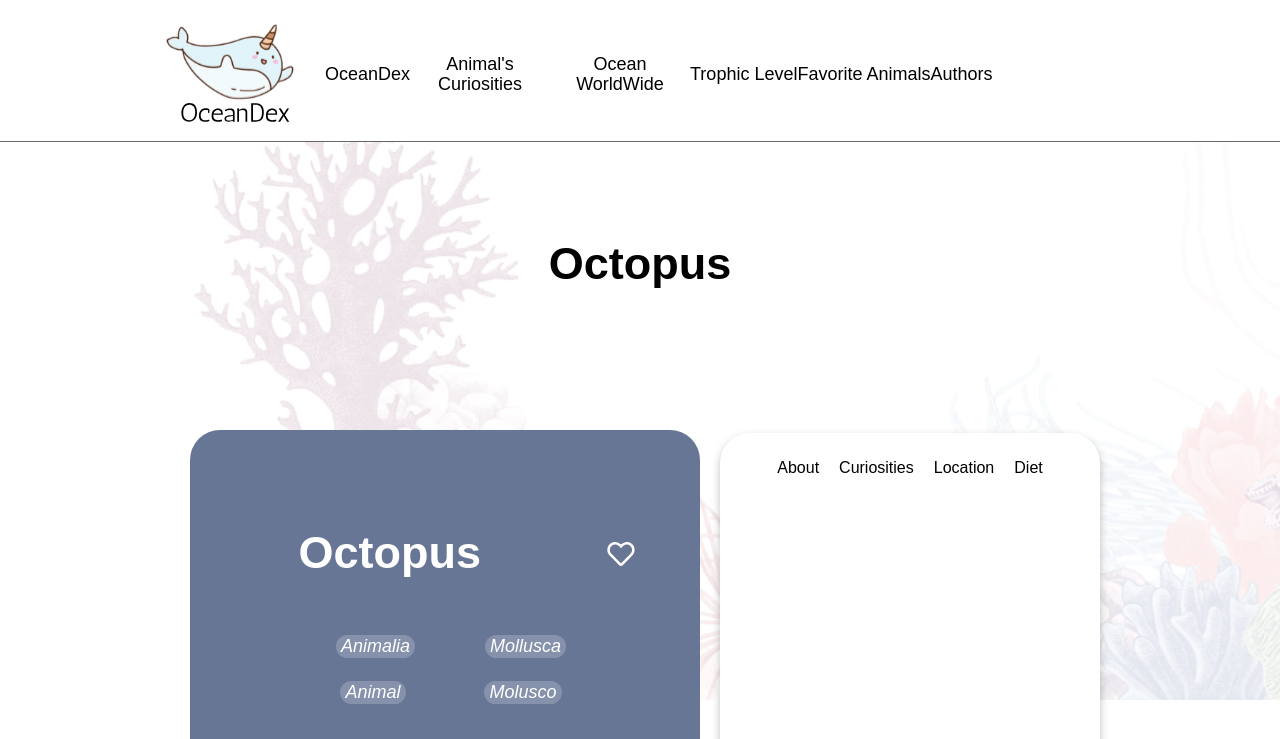
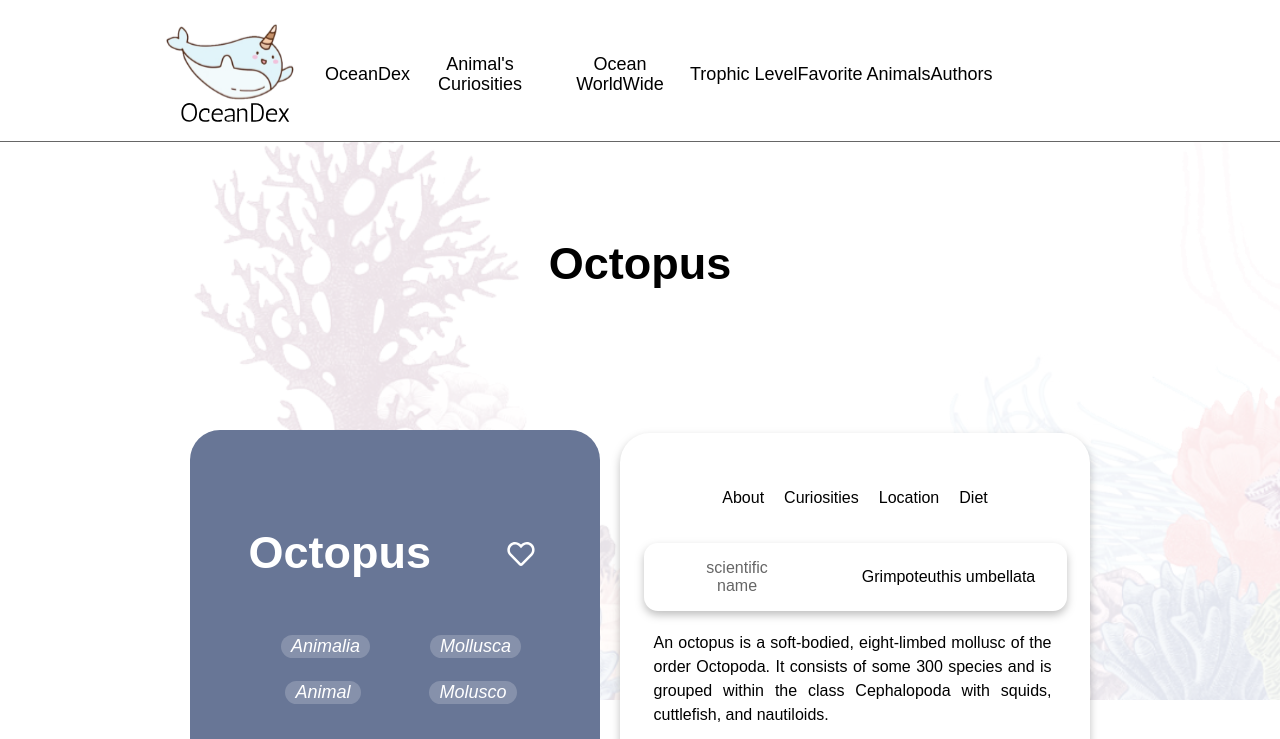
Before and after one commit to xossiane/javascript-oceandex, a Next.js app: page /About in a window 1280 px wide. Shown: the top 739 px of the page. Built offline with nearby package versions, Linux system fonts and the light colour scheme; a web font is replaced by a local one.

Commit message:
ocenadex and about pages

```diff
--- a/components/atoms/Like/styles.module.scss
+++ b/components/atoms/Like/styles.module.scss
@@ -1,8 +1,8 @@
 .like {
 
 
-  @media screen and (min-width: 1440px) {
-    width: 2.25rem;
-    height: 0.875rem;
-  }
+  // @media screen and (min-width: 1440px) {
+  //   width: 2.25rem;
+  //   height: 0.875rem;
+  // }
 }
--- a/components/molecules/AnimalsCard/index.jsx
+++ b/components/molecules/AnimalsCard/index.jsx
@@ -19,7 +19,7 @@ export default function AnimalsCard({
       chooseColor = "animalsCard--blue";
     } else if (phylum === "Chordata") {
       chooseColor = "animalsCard--purple";
-    } else if (phylum === "Arthropoda ") {
+    } else if (phylum === "Arthropoda") {
       chooseColor = "animalsCard--pink";
     } else if (phylum === "Mollusca") {
       chooseColor = "animalsCard--green";
--- a/components/molecules/AnimalsTag/styles.module.scss
+++ b/components/molecules/AnimalsTag/styles.module.scss
@@ -10,8 +10,8 @@
         text-align: center;
         width: fit-content;
         border-radius: 3.8rem;
-        padding-left: 0.5rem;
-        padding-right: 0.5rem;
+        padding-left: 1rem;
+        padding-right: 1rem;
         padding-top: 0.12rem;
         padding-bottom: 0.12rem;
         background-color: variables.$grey;
--- a/components/organisms/Curiosities/styles.module.scss
+++ b/components/organisms/Curiosities/styles.module.scss
@@ -1,25 +1,22 @@
 @use "@styles/variables";
 .Curiosities{
     &__text{
-        width: 90%;
-        /* min-height: 25rem ; */
+      box-sizing: border-box;
         text-align: justify;
         line-height: 2.4rem;
-        margin: auto;
+        margin: 0 3.2rem;
         @media (min-width: 768px) {
           margin: 2.2rem 6.2rem 2.2rem;
         }
     }
     &__img{
         display: flex;
-        max-height: 20.5rem;
+        width: 34rem;
         border-radius: 2.4rem;
         margin: 3rem auto;
         object-fit: cover;
-        @media (min-width: 1024px) {
-          width: 34rem;
+        @media (min-width: 1440px) {
             width: 50rem;
-            max-height: 27.3rem;
         }
     }
   }
--- a/components/organisms/Location/styles.module.scss
+++ b/components/organisms/Location/styles.module.scss
@@ -4,17 +4,14 @@
     justify-content: center;
     align-items: center;
     width: 100%;
-    &__title{
-        margin-top: 3rem;
-    }
     &__img{
         display: flex;
         width: 34rem;
-        max-height: 20.5rem;
+        max-height: 20rem;
         border-radius: 2.4rem;
-        margin: 3rem auto;
+        margin: 0 auto;
         object-fit: cover;
-        @media (min-width: 1024px) {
+        @media (min-width: 1440px) {
             width: 50rem;
             max-height: 27.3rem;
         }
--- a/components/organisms/Tabs/index.jsx
+++ b/components/organisms/Tabs/index.jsx
@@ -10,9 +10,13 @@ import Diet from "@organisms/Diet";
 
 const TabsDemo = () => (
   /* NOME DAS TABS */
-  <Tabs.Root className={styles[`TabsRoot`]} defaultValue="tab1">
+  <Tabs.Root className={styles[`TabsRoot`]} defaultValue="About">
     <Tabs.List className={styles[`TabsList`]} aria-label="">
-      <Tabs.Trigger className={styles[`TabsTrigger`]} aria-label="About" value="About">
+      <Tabs.Trigger
+        className={styles[`TabsTrigger`]}
+        aria-label="About"
+        value="About"
+      >
         <Text
           className={styles[`TabsTrigger--text`]}
           color="black"
--- a/components/organisms/Tabs/styles.module.scss
+++ b/components/organisms/Tabs/styles.module.scss
@@ -3,15 +3,20 @@
 .TabsRoot {
   display: flex;
   width: 100%;
-  height: 100%;
-  margin: 2rem 3rem;
   flex-direction: column;
+  position: relative;
 }
 
 .TabsList {
   width: 100%;
   display: flex;
   justify-content: center;
+  align-items: flex-start;
+
+  @media (min-width: 1024px) {
+    position: fixed;
+    top: 30px;
+  }
 }
 
 .TabsTrigger {
@@ -21,6 +26,8 @@
   border: 0;
   padding: 0;
   background-color: variables.$white;
+
+
 
   &--text:hover {
     color: variables.$blue;
@@ -32,4 +39,7 @@
 .TabsContent {
   display: flex;
   flex-direction: column;
+  @media (min-width: 1024px) {
+    margin-top: 11rem;
+  }
 }
--- a/pages/About/index.jsx
+++ b/pages/About/index.jsx
@@ -40,14 +40,10 @@ export default function AboutPage() {
               Octopus{" "}
             </Heading>
             <section className={styles[`AboutPage__tag`]}>
-              <AnimalsTag
-                className={styles[`AboutPage__tag--bg`]}
-                label={"Animalia"}
-                text="text"
-              ></AnimalsTag>{" "}
+              <AnimalsTag label={"Animalia"} text="text"></AnimalsTag>{" "}
               <AnimalsTag label={"Mollusca"} text="text"></AnimalsTag>
             </section>
-            <section className={styles[`AboutPage__tag2`]}>
+            <section className={styles[`AboutPage__tag--bottom`]}>
               <AnimalsTag label={"Animal"} text="text"></AnimalsTag>{" "}
               <AnimalsTag label={"Molusco"} text="text"></AnimalsTag>
             </section>
--- a/pages/About/styles.module.scss
+++ b/pages/About/styles.module.scss
@@ -9,13 +9,13 @@
     justify-content: center;
     margin: 0 !important;
 
-    @media (min-width: 768px) {
+    @media (min-width: 1024px) {
         background-color: variables.$white;
     }
 
     &__title {
         display: none;
-        @media (min-width: 768px) {
+        @media (min-width: 1024px) {
             display: block;
             text-align: center;
         }
@@ -23,7 +23,7 @@
 
     &__Content {
 
-        @media (min-width: 768px) {
+        @media (min-width: 1024px) {
             display: flex;
             flex-direction: row;
             background-color: variables.$white;
@@ -36,25 +36,25 @@
 
     }
     &__tag{
-        width: 100%;
-        justify-content: space-around;
+        min-width: 100%;
         display: flex;
         flex-direction: row;
+        justify-content: flex-start;
 
+        @media (min-width: 1024px) {
+        justify-content: space-around;
+        }
     }
-    &__tag2{
-        width: 100%;
-        display: flex;
-        flex-direction: row;
+
+    &__tag--bottom {
         display: none;
-        justify-content: space-around;
-       /*  margin: 3rem auto 2.1rem 0.58rem; */
-        @media (min-width: 768px){
+
+        @media (min-width: 1024px) {
+            min-width: 100%;
             display: flex;
+            flex-direction: row;
             justify-content: space-around;
         }
-
-
     }
 
     &__Container{
@@ -67,20 +67,19 @@
         margin-top: 10rem;
 
 
-        @media (min-width: 768px) {
+        @media (min-width: 1024px) {
             flex-direction: row;
             justify-content: center;
             border-radius: 30px;
+            min-width: 41rem;
+        }
+        @media (min-width: 1440px) {
             min-width: 51rem;
-
-
-
         }
 
     &--bottom{
         height: 50vh;
         width: 100%;
-        min-width: 380px;
         background-color: variables.$white;
         border-top-left-radius: 4.2rem;
         border-top-right-radius: 4.2rem;
@@ -90,15 +89,13 @@
         overflow-y: scroll;
         z-index: 10;
 
-        @media (min-width: 768px) {
+        @media (min-width: 1024px) {
             border-radius: 30px;
-            max-width: 55%;
             height: 85%;
             max-height: 61rem;
-            margin: 0 3% 0 20px;
+            margin-left: 2rem;
             top: 0;
             filter: drop-shadow(0px 4px 4px rgba(0, 0, 0, 0.25));
-            align-items: center;
         }
     }
 
@@ -112,7 +109,7 @@
    margin-left: 1.7rem;
    margin-top: 1rem;
 
-    @media (min-width: 768px) {
+    @media (min-width: 1024px) {
        margin: 0;
        top: 2rem;
        right: -2rem;
@@ -124,8 +121,12 @@
         width: 3rem;
         height: 3rem;
         margin-right: 1.7rem;
-        @media (min-width: 768px) {
-            display: flex;
+        @media (min-width: 1024px) {
+            position: absolute;
+            top: 11.1rem;
+            left: 31.6rem;
+        }
+        @media (min-width: 1440px) {
             position: absolute;
             top: 11.1rem;
             left: 41.6rem;
@@ -166,7 +167,7 @@
 }
 &__background {
     display: none;
-    @media (min-width: 768px) {
+    @media (min-width: 1024px) {
         display: block;
     }
 }
```
Also changed, not shown: pages/Oceandex/index.jsx (+9 -10 lines).
